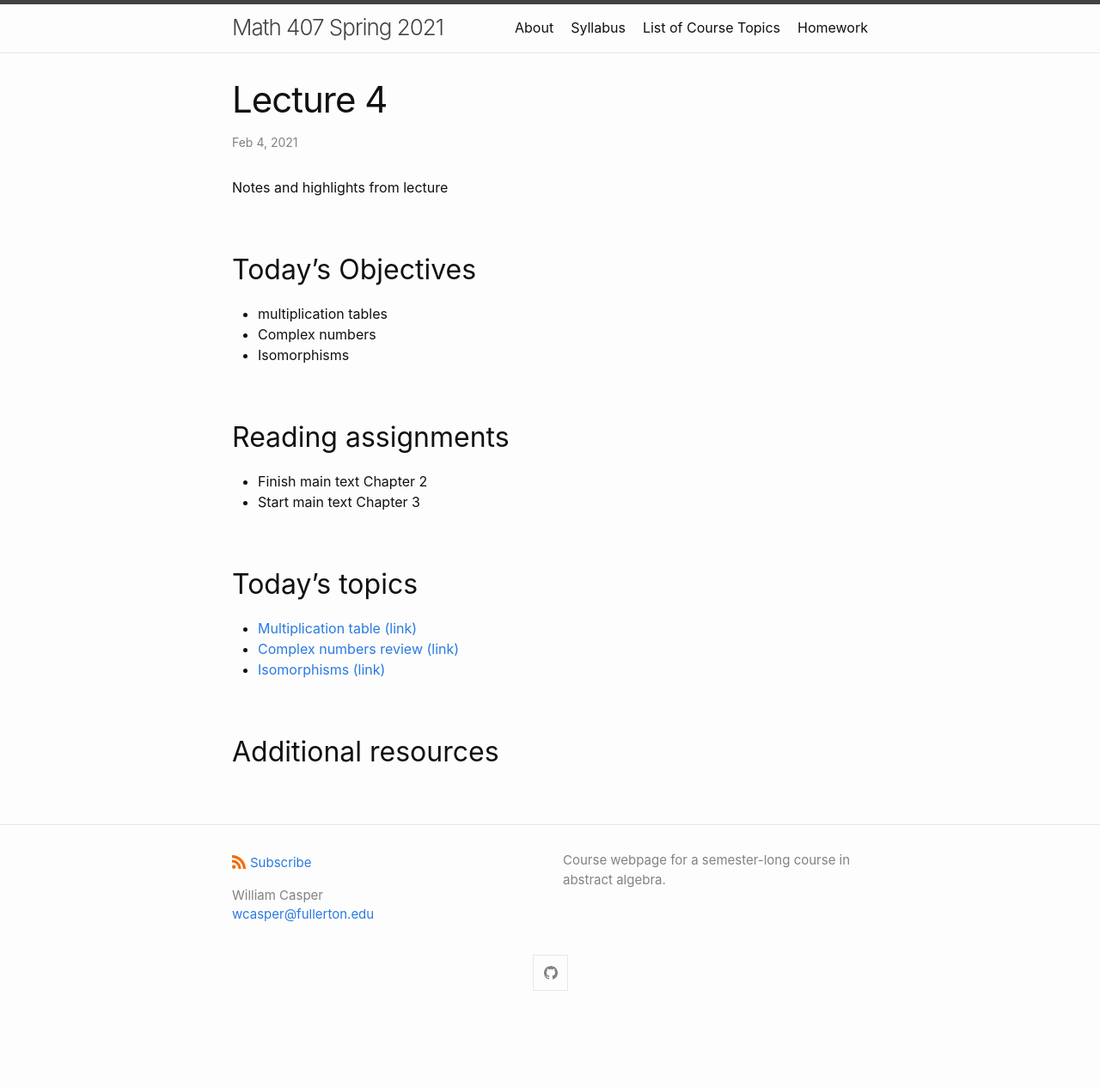
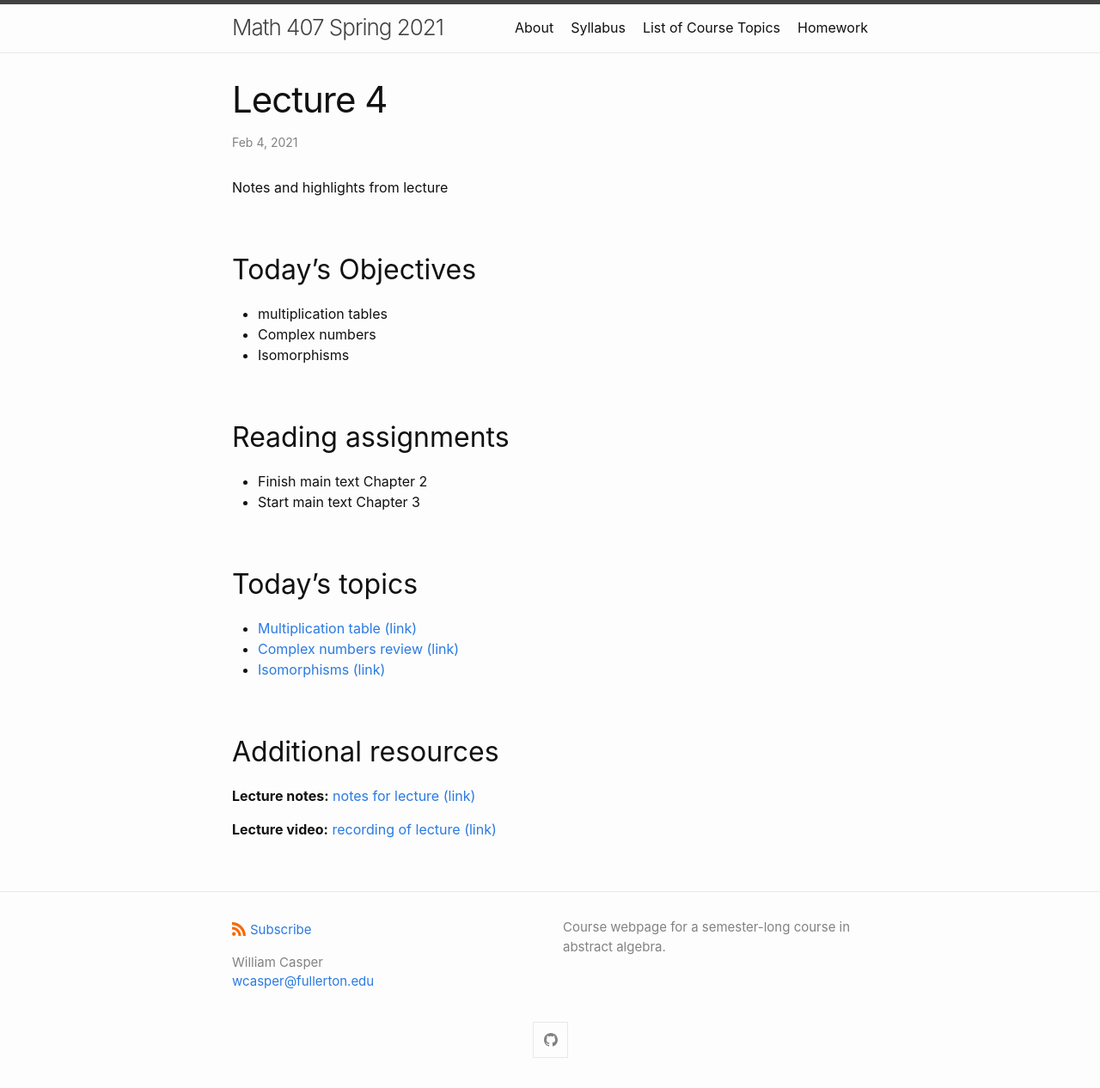
Before and after one commit to wcasper/math407spring2021, a Jekyll site: the page built from _posts/2021-02-04-Week-2-Lecture-4.md, in a window 1280 px wide. Shown: the whole page at 86% size. Built offline with Jekyll 4.4.1, drawn with Linux system fonts in a browser that asks for light colours; before the commit the page ends 1188 px from its top, so only the background shows below that; part of the change alters nothing that is shown.

Commit message:
added additional resources

```diff
--- a/_posts/2021-02-04-Week-2-Lecture-4.md
+++ b/_posts/2021-02-04-Week-2-Lecture-4.md
@@ -22,6 +22,7 @@ Notes and highlights from lecture
 * <a target="_parent" href="https://wcasper.github.io/math407spring2021/topics/isomorphisms.html">Isomorphisms (link)</a>
 
 ## Additional resources
-[//]: # **Lecture notes:** <a target="_parent" href="https://wcasper.github.io/math407spring2021/extras/notes/407-lecture3.pdf">notes for lecture (link)</a>
 
-[//]: # **Lecture video:** <a target="_parent" href="https://fullerton.zoom.us/rec/share/iKQrb9vpUq-e4YLh0L0Yk7nweZbmBjglNqpjP1OVV7HBcC2u5PztToyr7oq5-Rn_.FBjalF6jZG6wsY_N">recording of lecture (link)</a> Passcode: C0Zq3E!K
+**Lecture notes:** <a target="_parent" href="https://wcasper.github.io/math407spring2021/extras/notes/407-lecture4.pdf">notes for lecture (link)</a>
+
+**Lecture video:** <a target="_parent" href="https://fullerton.zoom.us/rec/share/-7coPbsMQoX_XVhMevZU6w6cOVW15PDzJeShGts5rSkYJBqWorTOUmt8OEfQRW59.vDo6NdvMRB2QxkGo">recording of lecture (link)</a>
```
Also changed, not shown: 1 other file.
